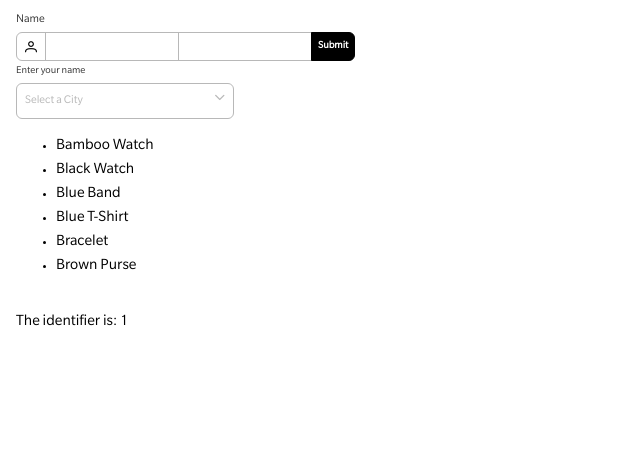
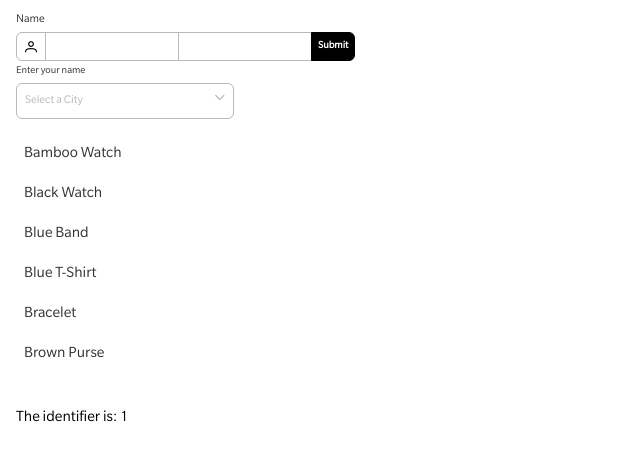
Before and after one commit to MatoMakuch/web-development, an Angular app: page /page/1 in a window 1280 px wide. Shown: the top 460 px of the page, without its empty margins (0-640 px from the left). Built offline with nearby package versions, Linux system fonts and the light colour scheme.

Commit message:
Update list component

```diff
--- a/src/app/components/list/list.component.html
+++ b/src/app/components/list/list.component.html
@@ -1,8 +1,7 @@
-<div class="cyberfab-list">
-  <ul>
+
+  <ul class="list">
     <li *ngFor="let item of items" class="list-item">
       <ng-container *ngIf="itemTemplate; else defaultTemplate" [ngTemplateOutlet]="itemTemplate" [ngTemplateOutletContext]="{ $implicit: item }"></ng-container>
       <ng-template #defaultTemplate>{{ item }}</ng-template>
     </li>
   </ul>
-</div>
--- a/src/app/components/list/list.component.scss
+++ b/src/app/components/list/list.component.scss
@@ -1,3 +1,4 @@
 // dropdown.component.scss
 @import '../../../assets/styles/base/variables';
 @import '../../../assets/styles/base/mixins';
+@import '../../../assets/styles/components/lists';
--- a/src/assets/styles/components/_list.scss
+++ /dev/null
@@ -1,27 +0,0 @@
-@import '../base/variables';
-@import '../base/mixins';
-
-.list {
-  display: flex;
-  flex-direction: column;
-  padding: 0;
-  list-style-type: none;
-
-  .list-item {
-    padding: $padding-medium;
-    color: $text-color;
-    border-radius: $border-radius-medium;
-    cursor: pointer;
-    transition: background-color 0.2s;
-
-    &:hover {
-      background-color: $hover-color;
-      color: white;
-    }
-
-    &.selected {
-      background-color: $active-color;
-      color: white;
-    }
-  }
-}
--- a/src/assets/styles/components/_lists.scss
+++ b/src/assets/styles/components/_lists.scss
@@ -1,16 +1,18 @@
-.cyberfab-list {
-  max-height: 200px;
-  overflow-y: auto;
-  border: 1px solid $inactive-color;
-  border-radius: $border-radius-medium;
+@import '../base/variables';
+@import '../base/mixins';
+
+.list {
+  display: flex;
+  flex-direction: column;
   padding: 0;
-  margin: 0;
-  list-style: none;
+  list-style-type: none;
 
   .list-item {
-    padding: $padding-small;
+    padding: $padding-medium;
     color: $text-color;
+    border-radius: $border-radius-medium;
     cursor: pointer;
+    transition: background-color 0.2s;
 
     &:hover {
       background-color: $hover-color;
```
